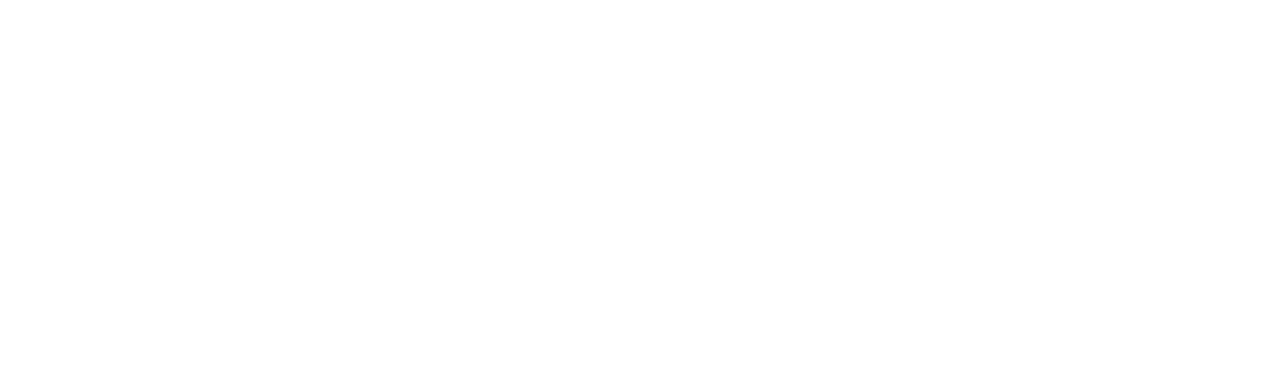
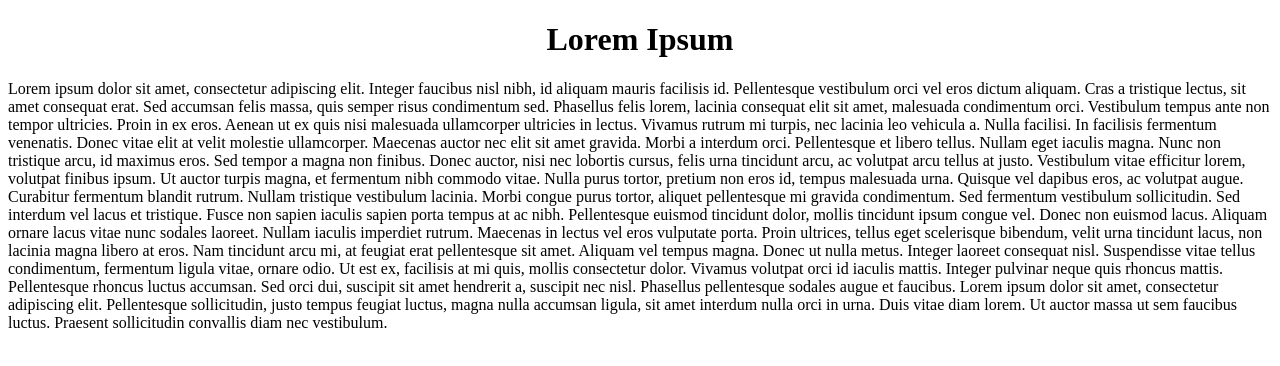
Before and after one commit to Makgindo/odin, a plain HTML site: page html-broilerplate/index.html in a window 1280 px wide. Drawn offline with Linux system fonts and the light colour scheme.

Commit message:
adding content into html files

```diff
--- a/html-broilerplate/index.html
+++ b/html-broilerplate/index.html
@@ -6,6 +6,13 @@
     <title>My First Web Page</title>
 </head>
 <body>
+    <center><h1>Lorem Ipsum</h1></center>
+    <p>Lorem ipsum dolor sit amet, consectetur adipiscing elit. Integer faucibus nisl nibh, id aliquam mauris facilisis id. Pellentesque vestibulum orci vel eros dictum aliquam. Cras a tristique lectus, sit amet consequat erat. Sed accumsan felis massa, quis semper risus condimentum sed. Phasellus felis lorem, lacinia consequat elit sit amet, malesuada condimentum orci. Vestibulum tempus ante non tempor ultricies. Proin in ex eros. Aenean ut ex quis nisi malesuada ullamcorper ultricies in lectus. Vivamus rutrum mi turpis, nec lacinia leo vehicula a.
+Nulla facilisi. In facilisis fermentum venenatis. Donec vitae elit at velit molestie ullamcorper. Maecenas auctor nec elit sit amet gravida. Morbi a interdum orci. Pellentesque et libero tellus. Nullam eget iaculis magna. Nunc non tristique arcu, id maximus eros. Sed tempor a magna non finibus. Donec auctor, nisi nec lobortis cursus, felis urna tincidunt arcu, ac volutpat arcu tellus at justo.
+Vestibulum vitae efficitur lorem, volutpat finibus ipsum. Ut auctor turpis magna, et fermentum nibh commodo vitae. Nulla purus tortor, pretium non eros id, tempus malesuada urna. Quisque vel dapibus eros, ac volutpat augue. Curabitur fermentum blandit rutrum. Nullam tristique vestibulum lacinia. Morbi congue purus tortor, aliquet pellentesque mi gravida condimentum.
+Sed fermentum vestibulum sollicitudin. Sed interdum vel lacus et tristique. Fusce non sapien iaculis sapien porta tempus at ac nibh. Pellentesque euismod tincidunt dolor, mollis tincidunt ipsum congue vel. Donec non euismod lacus. Aliquam ornare lacus vitae nunc sodales laoreet. Nullam iaculis imperdiet rutrum. Maecenas in lectus vel eros vulputate porta. Proin ultrices, tellus eget scelerisque bibendum, velit urna tincidunt lacus, non lacinia magna libero at eros. Nam tincidunt arcu mi, at feugiat erat pellentesque sit amet. Aliquam vel tempus magna. Donec ut nulla metus. Integer laoreet consequat nisl.
+Suspendisse vitae tellus condimentum, fermentum ligula vitae, ornare odio. Ut est ex, facilisis at mi quis, mollis consectetur dolor. Vivamus volutpat orci id iaculis mattis. Integer pulvinar neque quis rhoncus mattis. Pellentesque rhoncus luctus accumsan. Sed orci dui, suscipit sit amet hendrerit a, suscipit nec nisl. Phasellus pellentesque sodales augue et faucibus. Lorem ipsum dolor sit amet, consectetur adipiscing elit. Pellentesque sollicitudin, justo tempus feugiat luctus, magna nulla accumsan ligula, sit amet interdum nulla orci in urna. Duis vitae diam lorem. Ut auctor massa ut sem faucibus luctus. Praesent sollicitudin convallis diam nec vestibulum.
+</p>
 
 </body>
 </html>
```
